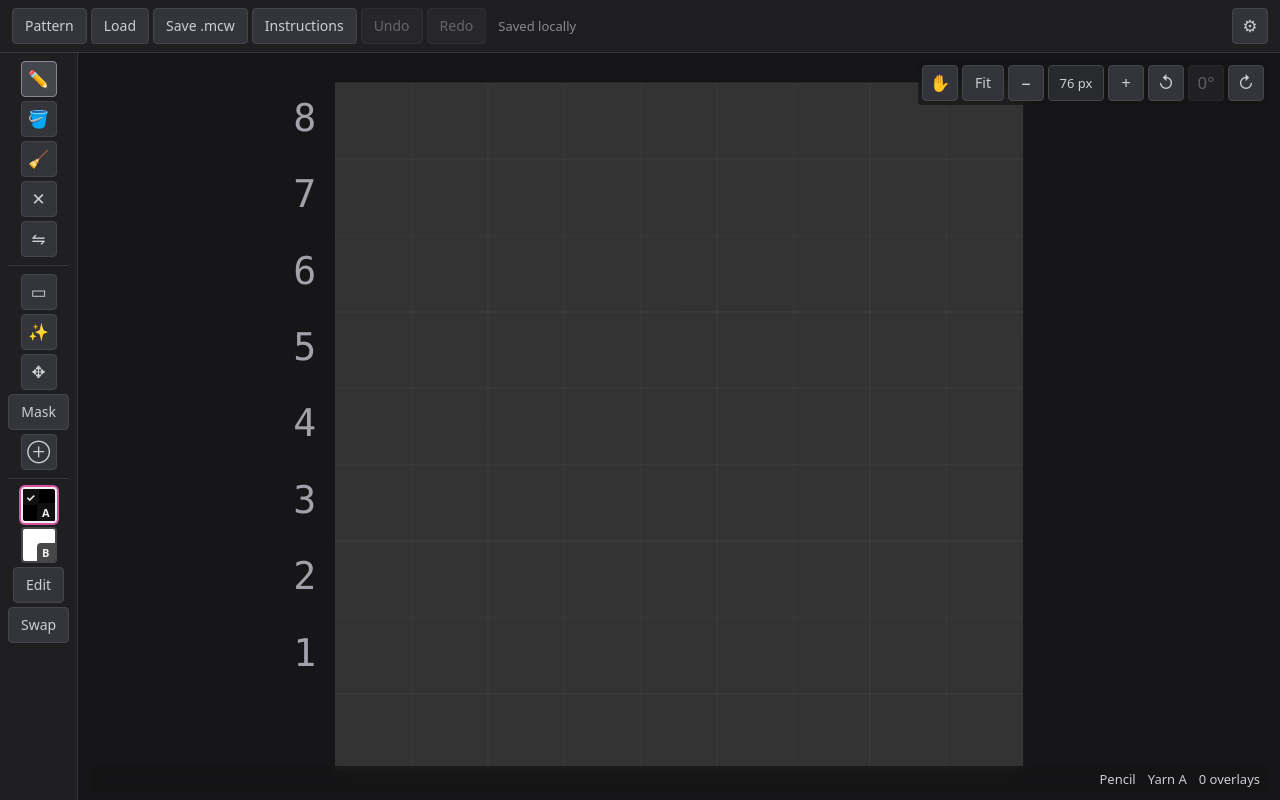
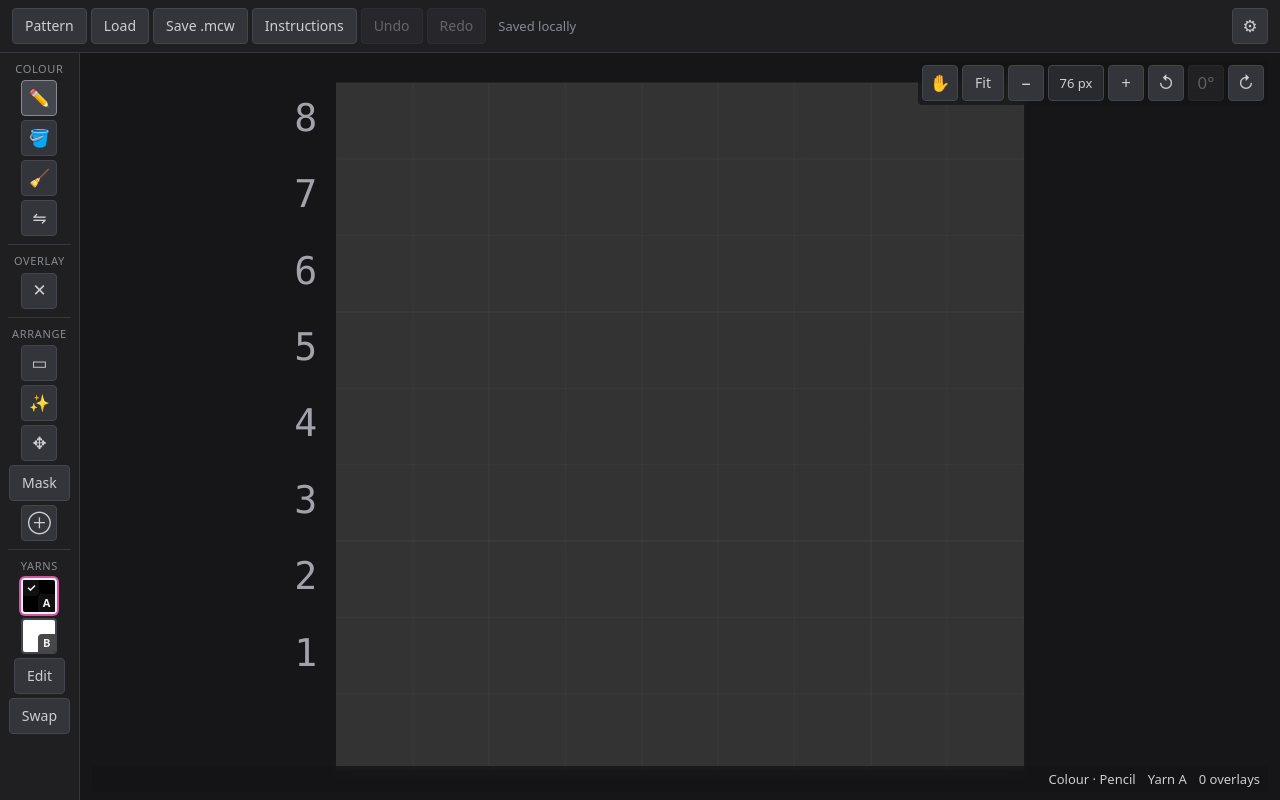
Before and after one commit to lechaosx/mosaic-crochet-editor, a website built with Vite: page web/index.html in a window 1280 px wide. Built offline with nearby package versions, Linux system fonts and the light colour scheme; what @mosaic/wasm would draw is missing.

Commit message:
Clarify authoring tool groups

```diff
--- a/web/index.html
+++ b/web/index.html
@@ -31,15 +31,21 @@
 
   <div class="workspace">
     <nav class="authoring-dock" id="authoring-dock" aria-label="Authoring tools">
-      <div class="dock-group g-paint" role="group" aria-label="Paint tools">
-        <button class="btn btn--icon" id="tool-pencil" title="Pencil (P)" aria-label="Pencil">✏️</button>
-        <button class="btn btn--icon" id="tool-fill"   title="Fill (F)"   aria-label="Fill">🪣</button>
-        <button class="btn btn--icon" id="tool-eraser"  title="Eraser (E) — restore natural; right-click adds overlay" aria-label="Eraser">🧹</button>
-        <button class="btn btn--icon" id="tool-overlay" title="Overlay (O) — paint ✕ stitches; right-click restores natural" aria-label="Overlay">✕</button>
-        <button class="btn btn--icon" id="tool-invert"  title="Invert (I)" aria-label="Invert">⇋</button>
+      <div class="dock-group g-paint" role="group" aria-label="Colour tools">
+        <span class="dock-group-label" aria-hidden="true">Colour</span>
+        <button class="btn btn--icon" id="tool-pencil" title="Pencil — set finished-square colour (P)" aria-label="Pencil">✏️</button>
+        <button class="btn btn--icon" id="tool-fill"   title="Fill a finished-colour region (F)" aria-label="Fill">🪣</button>
+        <button class="btn btn--icon" id="tool-eraser" title="Restore natural row or round colour (E); right-click adds overlay" aria-label="Eraser">🧹</button>
+        <button class="btn btn--icon" id="tool-invert" title="Invert finished-square colours (I)" aria-label="Invert">⇋</button>
       </div>
 
-      <div class="dock-group g-transform" role="group" aria-label="Transform">
+      <div class="dock-group g-overlay" role="group" aria-label="Overlay tools">
+        <span class="dock-group-label" aria-hidden="true">Overlay</span>
+        <button class="btn btn--icon" id="tool-overlay" title="Place a chart-required overlay (O); right-click removes it" aria-label="Overlay">✕</button>
+      </div>
+
+      <div class="dock-group g-transform" role="group" aria-label="Arrange tools">
+        <span class="dock-group-label" aria-hidden="true">Arrange</span>
         <button class="btn btn--icon" id="tool-select"  title="Select (S) — drag for rectangle; Shift adds, Ctrl removes" aria-label="Select">▭</button>
         <button class="btn btn--icon" id="tool-wand"    title="Magic wand (W) — click a cell to select its connected same-colour region; Shift adds, Ctrl removes" aria-label="Magic wand">✨</button>
         <button class="btn btn--icon" id="tool-move"    title="Move (M) — drag inside the selection; Ctrl duplicates; Alt moves the mask only" aria-label="Move">✥</button>
@@ -48,6 +54,7 @@
       </div>
 
       <div class="dock-group g-colors" role="group" aria-label="Yarns">
+        <span class="dock-group-label" aria-hidden="true">Yarns</span>
         <div id="swatch-a" class="swatch swatch--active" tabindex="0" role="button" title="Select Yarn A (1) — double-click or long-press to edit" aria-label="Yarn A" aria-pressed="true">
           <span class="swatch-label" aria-hidden="true">A</span>
           <span class="swatch-check" aria-hidden="true">✓</span>
--- a/web/src/render.ts
+++ b/web/src/render.ts
@@ -19,14 +19,14 @@ const ANTS_SCREEN_PX_PER_SEC = 24;
 const ANTS_STEP_PX = 3;
 
 const TOOL_LABELS = {
-    pencil: "Pencil",
-    fill: "Fill",
-    eraser: "Eraser",
-    invert: "Invert",
-    overlay: "Overlay",
-    select: "Select",
-    wand: "Magic wand",
-    move: "Move",
+    pencil: "Colour · Pencil",
+    fill: "Colour · Fill",
+    eraser: "Colour · Eraser",
+    invert: "Colour · Invert",
+    overlay: "Overlay placement",
+    select: "Arrange · Select",
+    wand: "Arrange · Magic wand",
+    move: "Arrange · Move",
 } as const;
 
 // `PlanDir` → outward offset in pattern coords. Single source of truth for
--- a/web/src/style.css
+++ b/web/src/style.css
@@ -137,6 +137,8 @@ input  { font: inherit; color: inherit; }
 
 .dock-group { flex-wrap: wrap; }
 
+.dock-group-label { display: none; }
+
 .document-bar--compact .g-file {
   width: 100%;
   flex-wrap: wrap;
@@ -200,6 +202,15 @@ input  { font: inherit; color: inherit; }
   .dock-group {
     flex-direction: column;
     flex-wrap: nowrap;
+  }
+
+  .dock-group-label {
+    display: block;
+    padding-inline: var(--space-1);
+    color: var(--fg-2);
+    font-size: var(--font-xs);
+    text-transform: uppercase;
+    letter-spacing: 0.06em;
   }
 
   .dock-group + .dock-group {
```
Also changed, not shown: FEATURES.md (+1 -0 lines), TODO.md (+2 -1 lines), web/e2e/accessibility.spec.ts (+8 -3 lines), web/e2e/responsive-toolbar.spec.ts (+4 -0 lines), README.md.
